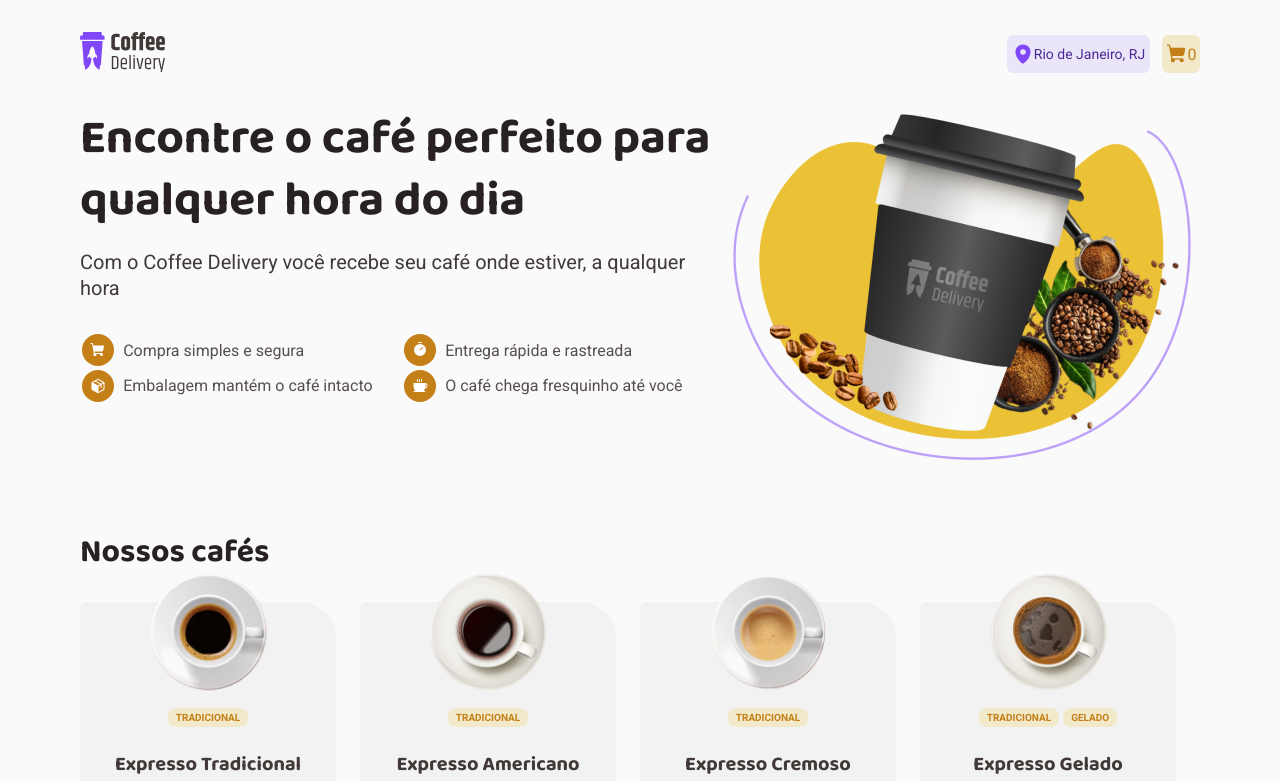
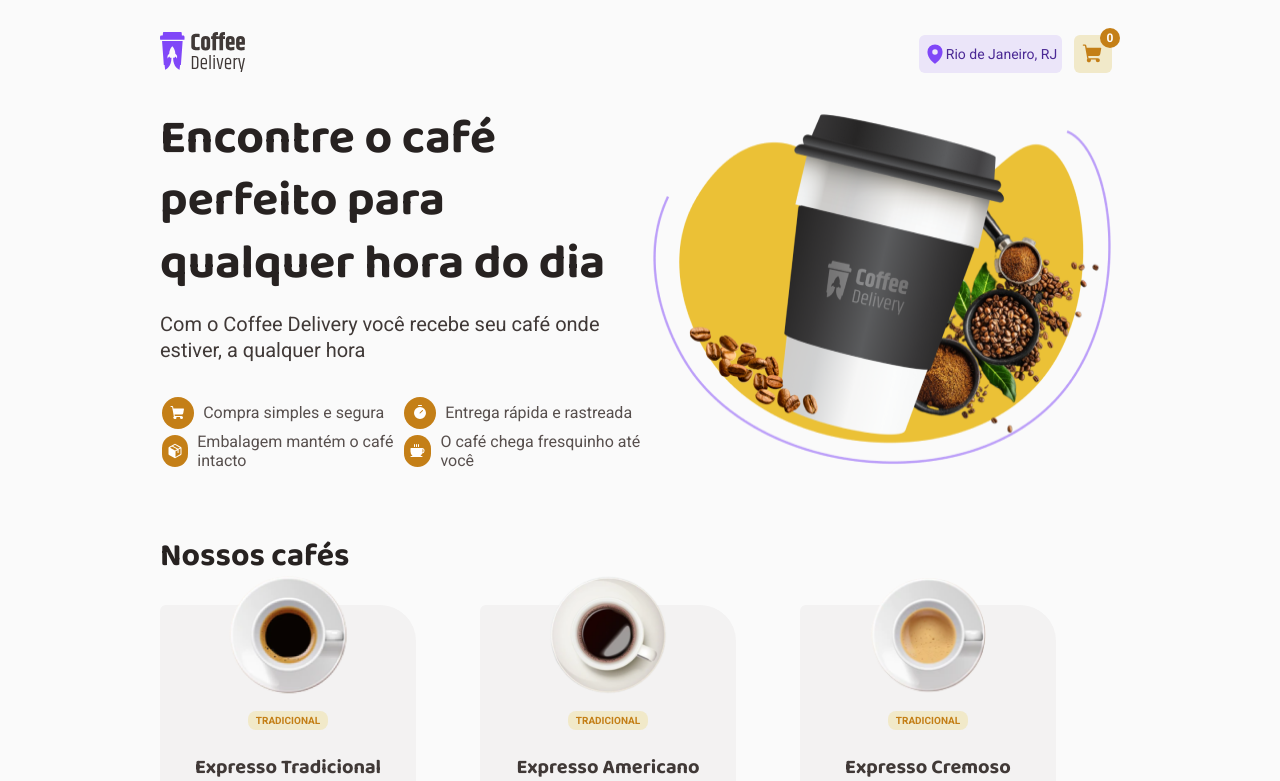
Before and after one commit to thainapires/coffee-delivery, a React (Vite) app: page / in a window 1280 px wide. Shown: the top 781 px of the page. Built offline with nearby package versions, Linux system fonts and the light colour scheme.

Commit message:
updating style of header

```diff
--- a/src/components/Header/index.tsx
+++ b/src/components/Header/index.tsx
@@ -21,8 +21,8 @@
                 </LocationContainer>
                 <NavLink to="/checkout" title="Carrinho">
                     <ShoppingCart weight="fill" size={22}/>
-                    <Badge>{totalQuantityOfItems}</Badge>
                 </NavLink>
+                <Badge>{totalQuantityOfItems}</Badge>
             </CartAndLocationContainer>
         </HeaderContainer>
     )
--- a/src/components/Header/styles.ts
+++ b/src/components/Header/styles.ts
@@ -1,19 +1,34 @@
 import styled from 'styled-components'
 
 export const Badge = styled.span`
+  color: ${(props) => props.theme.white};
+  background-color: ${(props) => props.theme['yellow-dark']};
+
+  font-size: ${(props) => props.theme.textSizes['text-bold-s']};
+  font-weight: 700;
+
+  width: 1.25rem;
+  height: 1.25rem;
+
+  display: flex;
+  align-items: center;
+  justify-content: center;
+
+  border-radius: 100px;
+  margin-top: -2rem;
+  margin-left: -1.5rem;
 `
 
 export const HeaderContainer = styled.header`
+  background-color: ${(props) => props.theme.background};
+
   display: flex;
   align-items: center;
   justify-content: space-between;
   padding: 2rem 0;
 
-  nav {
-    a {
-        color: ${(props) => props.theme['yellow-light']};
-    }
-  }
+  /*position: fixed; TODO: make header fied */
+
 `
 
 export const CartAndLocationContainer = styled.div`
@@ -22,17 +37,17 @@
   gap: 0.75rem;
 
   a{
+      background-color: ${(props) => props.theme['yellow-light']};
+      color: ${(props) => props.theme['yellow-dark']};
+
       width: 2.375rem;
-      height: 2.385rem;
+      height: 2.375rem;
 
       display: flex;
       justify-content: center;
       align-items: center;
 
       border-radius: 6px;
-
-      background-color: ${(props) => props.theme['yellow-light']};
-      color: ${(props) => props.theme['yellow-dark']};
   }
 `
 
@@ -41,14 +56,13 @@
     color: ${(props) => props.theme['purple']};
   }
 
+  color: ${(props) => props.theme['purple-dark']};
+  background: ${(props) => props.theme['purple-light']};
 
-  color: ${(props) => props.theme['purple-dark']};
+  width: 8.938rem;
+  height: 2.375rem;
 
-  background: ${(props) => props.theme['purple-light']};
-  width: 143px;
-  height: 38px;
-
-  font-size: 0.875rem;
+  font-size: ${(props) => props.theme.textSizes['text-regular-s']};
 
   display: flex;
   justify-content: center;
--- a/src/layouts/DefaultLayout/styles.ts
+++ b/src/layouts/DefaultLayout/styles.ts
@@ -3,9 +3,9 @@
 export const LayoutContainer = styled.div`
   display: flex;
   flex-direction: column;
-  padding: 0 5rem;
+  padding: 0 10rem;
 
-  @media (max-width: 480px) {
+  @media (max-width: 720px) {
     padding: 0 2rem;
   }
 `
```
